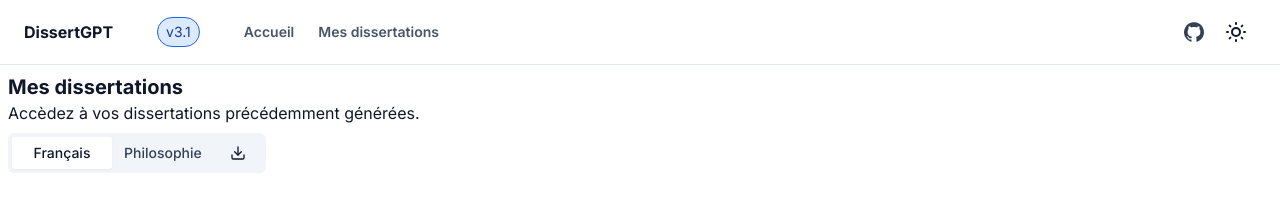
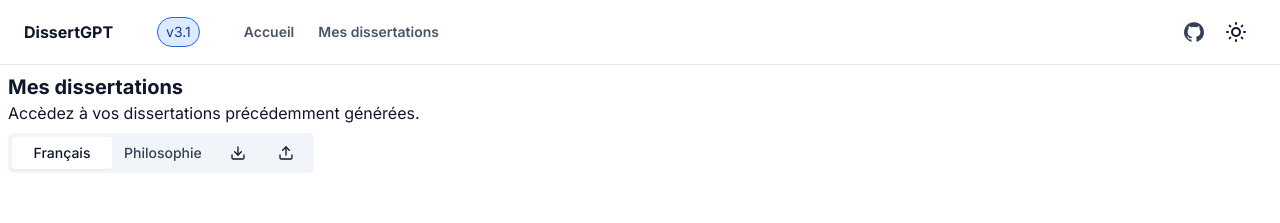
Before and after one commit to lpeyr/DissertGPT, a Next.js app: page /dissertations in a window 1280 px wide. Shown: the top 223 px of the page. Built offline with nearby package versions, Linux system fonts and the light colour scheme.

Commit message:
Added the possibility to import disserts

```diff
--- a/pages/dissertations.tsx
+++ b/pages/dissertations.tsx
@@ -1,11 +1,12 @@
 import Head from "next/head"
 import Link from "next/link"
-import { Bookmark, Download } from "lucide-react"
+import { Bookmark, Download, Upload } from "lucide-react"
 
 import { DissertInfo, DissertList } from "@/lib/dis_info"
 import { DissertUiItem } from "@/components/dissert_item"
 import { Layout } from "@/components/layout"
 import { Button } from "@/components/ui/button"
+import { Input } from "@/components/ui/input"
 import { Tabs, TabsContent, TabsList, TabsTrigger } from "@/components/ui/tabs"
 import {
   Tooltip,
@@ -26,6 +27,20 @@
     french: disserts,
     philo: disserts_ph,
   }
+
+  function Import(event) {
+    let file = event.target.files[0] // get the selected file
+    let reader = new FileReader() // create a FileReader object
+    reader.onload = function (event) {
+      let text: string = event.target.result as string // get the file content as text
+      let json: DissertList = JSON.parse(text) // parse the text as JSON
+      disserts = disserts.concat(json.french)
+      disserts_ph = disserts_ph.concat(json.philo)
+      localStorage.setItem("disserts", JSON.stringify(disserts))
+      localStorage.setItem("disserts_ph", JSON.stringify(disserts_ph))
+    }
+    reader.readAsText(file) // read the file as text
+  }
   return (
     <Layout>
       <Head>
@@ -41,6 +56,13 @@
         <h2 className="font-bold">Mes dissertations</h2>
         <p>Accèdez à vos dissertations précédemment générées.</p>
       </section>
+      <Input
+        type="file"
+        id="FileSelector"
+        accept="application/json"
+        className="hidden"
+        onChange={Import}
+      ></Input>
       <Tabs defaultValue="fr" className="m-2">
         <TabsList>
           <TabsTrigger value="fr">Français</TabsTrigger>
@@ -67,6 +89,28 @@
               </TooltipTrigger>
               <TooltipContent>
                 <p>Exporter vos dissertations</p>
+              </TooltipContent>
+            </Tooltip>
+          </TooltipProvider>
+          <TooltipProvider>
+            <Tooltip>
+              <TooltipTrigger>
+                <Button
+                  onClick={() =>
+                    (
+                      document.getElementById(
+                        "FileSelector"
+                      ) as HTMLInputElement
+                    ).click()
+                  }
+                  variant="ghost"
+                  className="h-auto"
+                >
+                  <Upload size={16} />
+                </Button>
+              </TooltipTrigger>
+              <TooltipContent>
+                <p>Importer vos dissertations</p>
               </TooltipContent>
             </Tooltip>
           </TooltipProvider>
```
